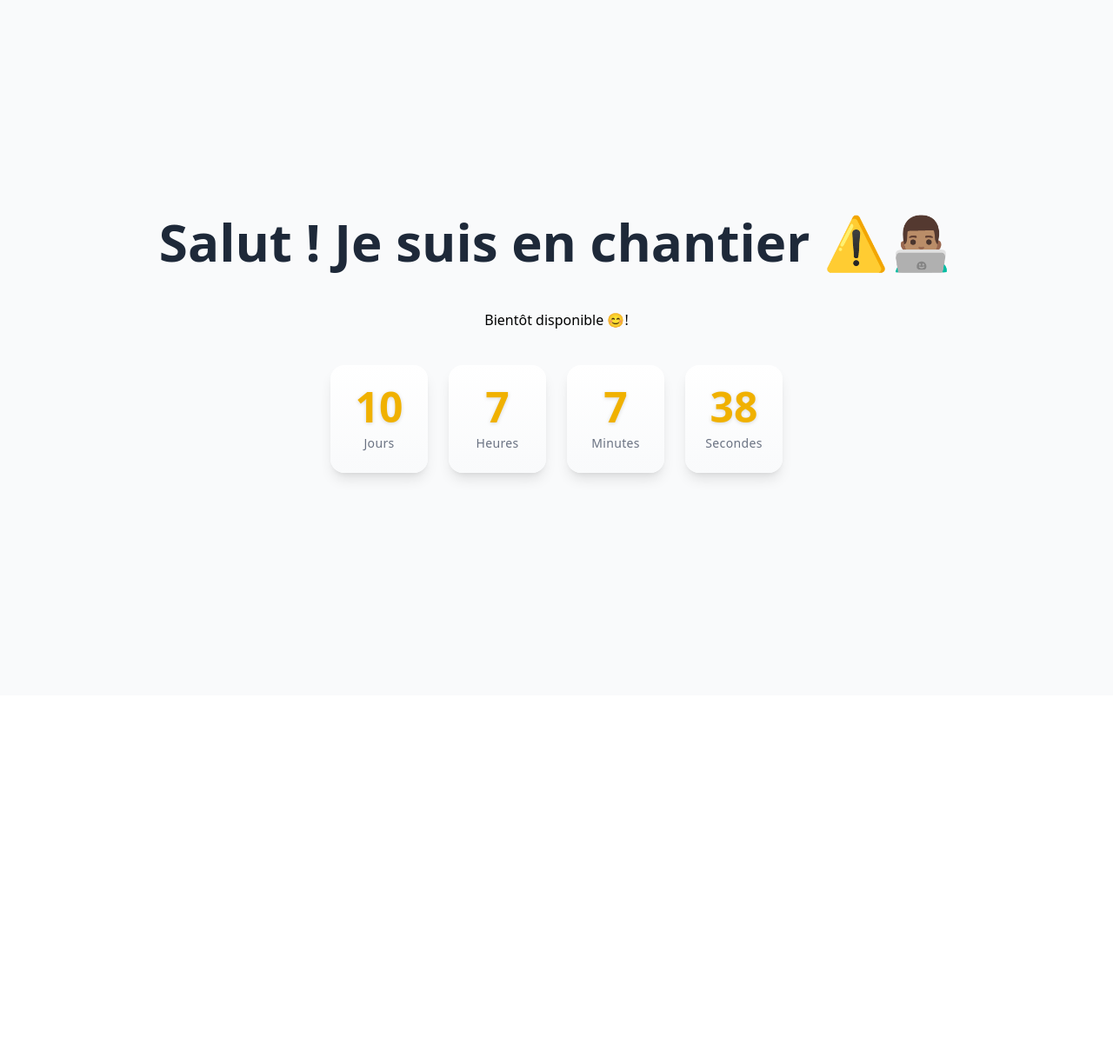
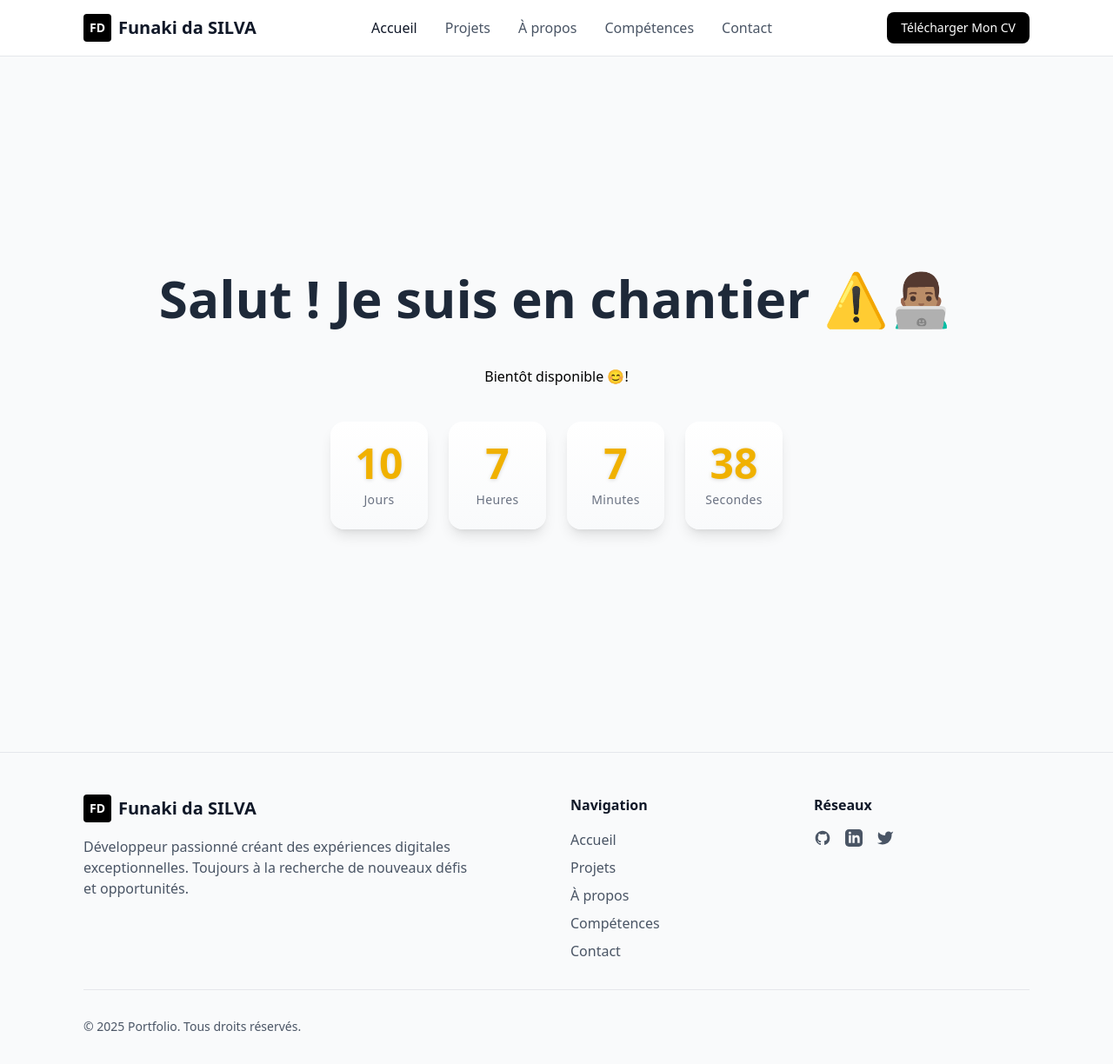
Before and after one commit to Funaki25/portfolio, an Angular app: page / in a window 1280 px wide. Shown: the top 1224 px of the page at 87% size. Before the commit the page ends 800 px from the top, so only its background shows below. Built offline with nearby package versions, Linux system fonts and the light colour scheme.

Commit message:
page: header & footer inplemeted

```diff
--- a/src/app/app.html
+++ b/src/app/app.html
@@ -1 +1,5 @@
-<router-outlet />
+<app-header />
+<main class="min-h-screen">
+  <router-outlet />
+</main>
+<app-footer />
--- a/src/app/app.ts
+++ b/src/app/app.ts
@@ -1,9 +1,10 @@
 import { Component, signal } from '@angular/core';
 import { RouterOutlet } from '@angular/router';
-import { NoFoundPageComponent } from './feature/components/no-found-page/no-found-page';
+import { Header } from './shared/header/header';
+import { Footer } from './shared/footer/footer';
 @Component({
   selector: 'app-root',
-  imports: [RouterOutlet ],
+  imports: [RouterOutlet, Header, Footer],
   templateUrl: './app.html',
   styleUrl: './app.scss'
 })
--- /dev/null
+++ b/src/app/shared/footer/footer.html
@@ -0,0 +1,58 @@
+<footer class="bg-gray-50 border-t border-gray-200">
+  <div class="max-w-6xl mx-auto px-4 sm:px-6 lg:px-8 py-12">
+    <!-- Main Footer Content -->
+    <div class="grid grid-cols-1 md:grid-cols-4 gap-8 mb-8">
+      <!-- Brand -->
+      <div class="md:col-span-2">
+        <div class="flex items-center space-x-2 mb-4">
+          <div class="w-8 h-8 bg-black rounded flex items-center justify-center">
+            <span class="text-white font-semibold text-sm">FD</span>
+          </div>
+          <span class="text-xl font-semibold text-gray-900">Funaki da SILVA</span>
+        </div>
+        <p class="text-gray-600 max-w-md">
+          Développeur passionné créant des expériences digitales exceptionnelles.
+          Toujours à la recherche de nouveaux défis et opportunités.
+        </p>
+      </div>
+
+      <!-- Links -->
+      <div>
+        <h3 class="font-semibold text-gray-900 mb-4">Navigation</h3>
+        <ul class="space-y-2">
+          @for (link of navigationLinks(); track link.href) {
+            <li>
+              <a
+                [href]="link.href"
+                class="text-gray-600 hover:text-gray-900 transition-colors duration-200">
+                {{ link.name }}
+              </a>
+            </li>
+          }
+        </ul>
+      </div>
+      <!-- Social -->
+      <div>
+        <h3 class="font-semibold text-gray-900 mb-4">Réseaux</h3>
+        <div class="flex space-x-4">
+          @for (social of socialLinks(); track social.name) {
+            <a
+              [href]="social.url"
+              class="text-gray-600 hover:text-gray-900 transition-colors duration-200"
+              [attr.aria-label]="social.name">
+              <svg class="w-5 h-5" fill="currentColor" viewBox="0 0 24 24">
+                <path [attr.d]="social.icon"></path>
+              </svg>
+            </a>
+          }
+        </div>
+      </div>
+    </div>
+    <!-- Bottom Bar -->
+    <div class="pt-8 border-t border-gray-200 flex flex-col md:flex-row justify-between items-center">
+      <p class="text-gray-600 text-sm mb-4 md:mb-0">
+        © 2025 Portfolio. Tous droits réservés.
+      </p>
+    </div>
+  </div>
+</footer>
--- /dev/null
+++ b/src/app/shared/footer/footer.ts
@@ -0,0 +1,42 @@
+import { Component, signal } from '@angular/core';
+interface FooterLink{
+  name: string;
+  href: string;
+}
+interface SocialLink{
+  name: string;
+  url: string;
+  icon: string;
+}
+@Component({
+  selector: 'app-footer',
+  imports: [],
+  templateUrl: './footer.html',
+})
+export class Footer {
+  protected readonly navigationLinks = signal<FooterLink[]>([
+    { name: 'Accueil', href: '/' },
+    { name: 'Projets', href: '/projects' },
+    { name: 'À propos', href: '/about' },
+    { name: 'Compétences', href: '/skills' },
+    { name: 'Contact', href: '/contact' }
+  ]);
+
+  protected readonly socialLinks = signal<SocialLink[]>([
+    {
+      name: 'GitHub',
+      url: 'https://github.com',
+      icon: 'M12 2C6.477 2 2 6.484 2 12.017c0 4.425 2.865 8.18 6.839 9.504.5.092.682-.217.682-.483 0-.237-.008-.868-.013-1.703-2.782.605-3.369-1.343-3.369-1.343-.454-1.158-1.11-1.466-1.11-1.466-.908-.62.069-.608.069-.608 1.003.07 1.531 1.032 1.531 1.032.892 1.53 2.341 1.088 2.91.832.092-.647.35-1.088.636-1.338-2.22-.253-4.555-1.113-4.555-4.951 0-1.093.39-1.988 1.029-2.688-.103-.253-.446-1.272.098-2.65 0 0 .84-.27 2.75 1.026A9.564 9.564 0 0112 6.844c.85.004 1.705.115 2.504.337 1.909-1.296 2.747-1.027 2.747-1.027.546 1.379.202 2.398.1 2.651.64.7 1.028 1.595 1.028 2.688 0 3.848-2.339 4.695-4.566 4.943.359.309.678.92.678 1.855 0 1.338-.012 2.419-.012 2.747 0 .268.18.58.688.482A10.019 10.019 0 0022 12.017C22 6.484 17.522 2 12 2z'
+    },
+    {
+      name: 'LinkedIn',
+      url: 'https://linkedin.com',
+      icon: 'M19 0h-14c-2.761 0-5 2.239-5 5v14c0 2.761 2.239 5 5 5h14c2.762 0 5-2.239 5-5v-14c0-2.761-2.238-5-5-5zm-11 19h-3v-11h3v11zm-1.5-12.268c-.966 0-1.75-.79-1.75-1.764s.784-1.764 1.75-1.764 1.75.79 1.75 1.764-.783 1.764-1.75 1.764zm13.5 12.268h-3v-5.604c0-3.368-4-3.113-4 0v5.604h-3v-11h3v1.765c1.396-2.586 7-2.777 7 2.476v6.759z'
+    },
+    {
+      name: 'Twitter',
+      url: 'https://twitter.com',
+      icon: 'M23 3a10.9 10.9 0 01-3.14 1.53 4.48 4.48 0 00-7.86 3v1A10.66 10.66 0 013 4s-4 9 5 13a11.64 11.64 0 01-7 2c9 5 20 0 20-11.5a4.5 4.5 0 00-.08-.83A7.72 7.72 0 0023 3z'
+    }
+  ]);
+}
--- /dev/null
+++ b/src/app/shared/header/header.html
@@ -0,0 +1,70 @@
+<header class="sticky top-0 z-50 bg-white/80 backdrop-blur-md border-b border-gray-200">
+  <nav class="max-w-6xl mx-auto px-4 sm:px-6 lg:px-8">
+    <div class="flex justify-between items-center h-16">
+      <!-- Logo -->
+      <div class="flex items-center space-x-2">
+        <div class="w-8 h-8 bg-black rounded flex items-center justify-center">
+          <span class="text-white font-semibold text-sm">FD</span>
+        </div>
+        <span class="text-xl font-semibold text-gray-900">Funaki da SILVA</span>
+      </div>
+      <!-- Navigation Desktop -->
+      <div class="hidden md:flex items-center space-x-8">
+        @for (link of links(); track link.href) {
+          <a
+            [href]="link.href"
+            class="text-gray-600 hover:text-gray-900 transition-colors duration-200 font-medium"
+            [class.text-gray-900]="activeLink() === link.href">
+            {{ link.name }}
+          </a>
+        }
+      </div>
+      <!-- CTA Desktop -->
+      <div class="hidden md:block">
+        <button class="bg-black text-white px-4 py-2 rounded-lg text-sm font-medium hover:bg-gray-800 transition-colors duration-200">
+          Télécharger Mon CV
+        </button>
+      </div>
+      <!-- Menu Mobile -->
+      <button
+        class="md:hidden p-2 rounded-lg hover:bg-gray-100 transition-colors duration-200"
+        (click)="toggleMobileMenu()">
+        <svg class="w-6 h-6 text-gray-600" fill="none" stroke="currentColor" viewBox="0 0 24 24">
+          @if (!mobileMenuOpen()) {
+            <path
+              stroke-linecap="round"
+              stroke-linejoin="round"
+              stroke-width="2"
+              d="M4 6h16M4 12h16M4 18h16" />
+          }
+          @if (mobileMenuOpen()) {
+            <path
+              stroke-linecap="round"
+              stroke-linejoin="round"
+              stroke-width="2"
+              d="M6 18L18 6M6 6l12 12" />
+          }
+        </svg>
+      </button>
+    </div>
+    <!-- Menu Mobile Dropdown -->
+    @if (mobileMenuOpen()) {
+      <div class="md:hidden py-4 border-t border-gray-200">
+        <div class="flex flex-col space-y-4">
+          @for (link of links(); track link.href) {
+            <a
+              [href]="link.href"
+              class="text-gray-600 hover:text-gray-900 transition-colors duration-200 font-medium py-2"
+              [class.text-gray-900]="activeLink() === link.href"
+              (click)="closeMobileMenu()">
+              {{ link.name }}
+            </a>
+          }
+          <button class="bg-black text-white px-4 py-2 rounded-lg text-sm font-medium hover:bg-gray-800 transition-colors duration-200 w-full mt-4">
+            Me contacter
+          </button>
+        </div>
+      </div>
+    }
+  </nav>
+</header>
--- /dev/null
+++ b/src/app/shared/header/header.ts
@@ -0,0 +1,39 @@
+import { Component, signal, computed } from '@angular/core';
+import { CommonModule } from '@angular/common';
+
+
+interface NavLink{
+  name: string;
+  href: string;
+}
+
+@Component({
+  selector: 'app-header',
+  imports: [],
+  templateUrl: './header.html',
+})
+
+export class Header {
+  protected readonly mobileMenuOpen = signal(false);
+  protected readonly activeLink = signal('/');
+
+  protected readonly links = signal<NavLink[]>([
+    { name: 'Accueil', href: '/' },
+    { name: 'Projets', href: '/projects' },
+    { name: 'À propos', href: '/about' },
+    { name: 'Compétences', href: '/skills' },
+    { name: 'Contact', href: '/contact' }
+  ]);
+
+  protected toggleMobileMenu(): void {
+    this.mobileMenuOpen.update(open => !open);
+  }
+
+  protected closeMobileMenu(): void {
+    this.mobileMenuOpen.set(false);
+  }
+
+  protected setActiveLink(href: string): void {
+    this.activeLink.set(href);
+  }
+}
```
Also changed, not shown: 2 other files (tests, documents, lock files or other folders).
